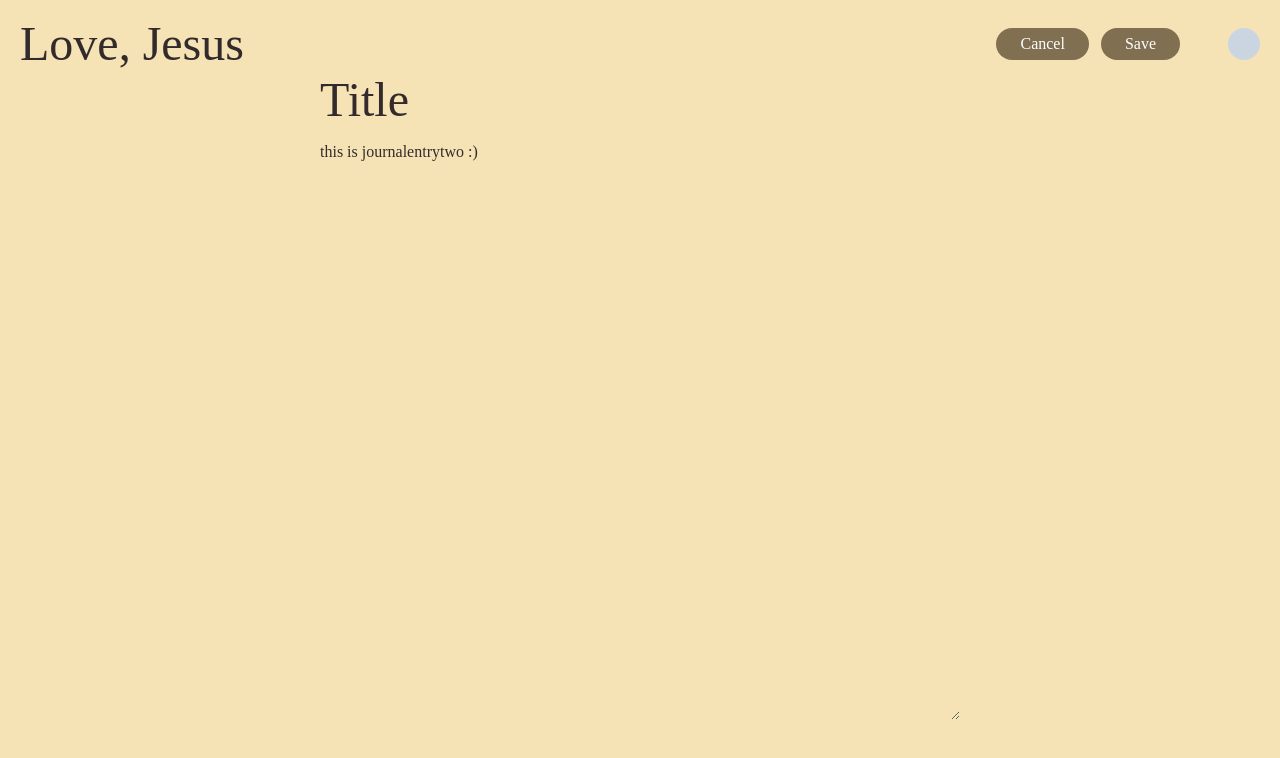
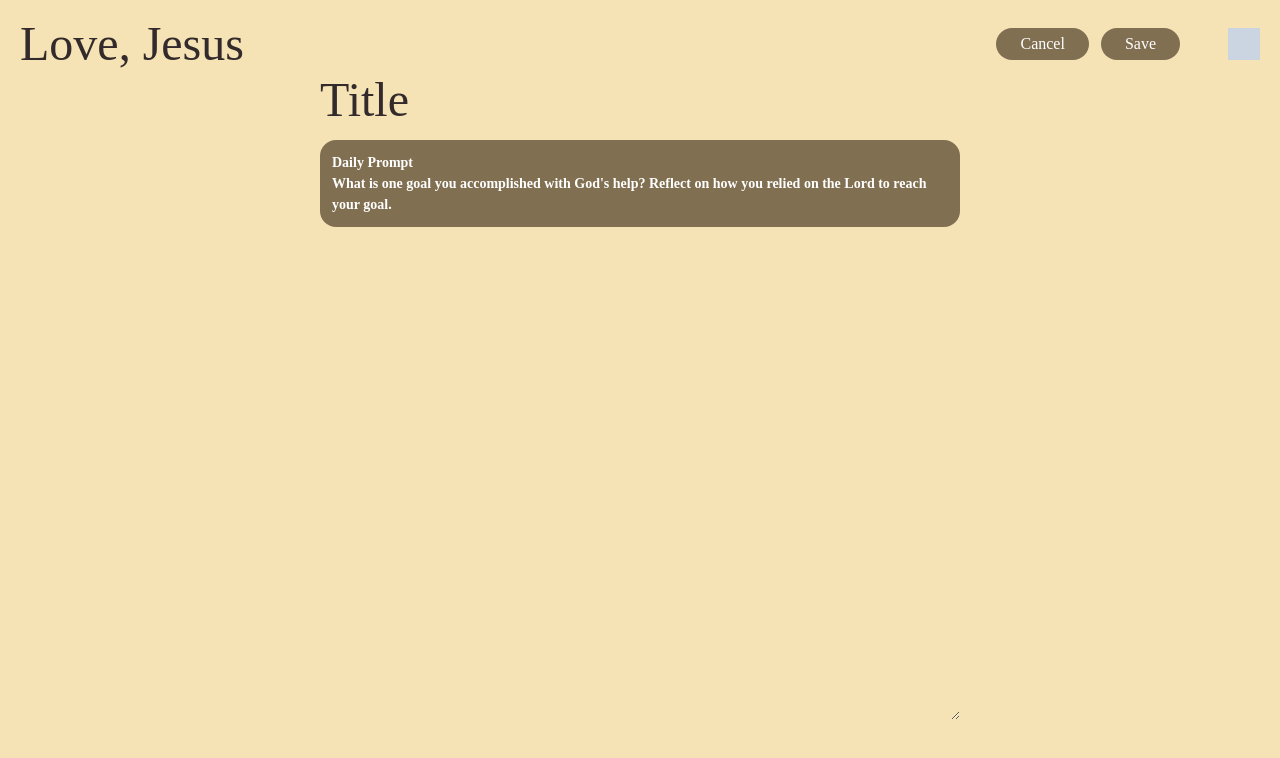
Before and after one commit to i252-hub/love-jesus-A-Journaling-and-Community-Web-App, a React (Vite) app in the folder journaling-app/: page /journalentrytwo in a window 1280 px wide. Shown: the top 758 px of the page. Built offline with nearby package versions, Linux system fonts and the light colour scheme; a web font is replaced by a local one.

Commit message:
fix: transferred prompt storage to storage component

```diff
--- a/journaling-app/src/components/Storage.tsx
+++ b/journaling-app/src/components/Storage.tsx
@@ -1,7 +1,8 @@
-import { useState, useEffect} from "react";
+import { useState, useEffect, useCallback} from "react";
 import JournalEntry from "../pages/journalentry";
 import JournalEntryTwo from "../pages/journalentrytwo";
 import { useNavigate, useLocation } from "react-router-dom";
+import prompts from "../promptsetone.json";
 
 interface Entry {
     id: string | undefined;
@@ -16,24 +17,64 @@ interface Entry {
 
   interface JournalEntryTwo extends Entry {
     date: string;
+    dailyPrompt?: string;
   }
 
 
 const Storage = () => {
 const [entries, setEntries] = useState<JournalEntry[]>([]);
 const [entriesTwo, setEntriesTwo] = useState<JournalEntryTwo[]>([]);
+const [dailyPrompt, setDailyPrompt] = useState<string>("");
+
 const navigate = useNavigate();
 const location = useLocation();
 const [isEntrySaved, setIsEntrySaved] = useState(false);
 
+
 const localStorageKey =
 location.pathname === "/journalentrytwo" ? "journalEntriesTwo" : "journalEntries";
+
+const hash = (str: string) => {
+    let hash = 0;
+    for (let i = 0; i < str.length; i++) {
+      const char = str.charCodeAt(i);
+      hash = (hash << 5) - hash + char;
+      hash |= 0;
+    }
+    return Math.abs(hash);
+  };
+
+  const generateDailyPrompt = useCallback(() => {
+    const currentDate = new Intl.DateTimeFormat("en-US", {
+        year: "numeric",
+        month: "long",
+        day: "numeric",
+      }).format(new Date())
+    const storedDate = localStorage.getItem("lastPromptDate");
+
+    if (storedDate !== currentDate) {
+      const hashValue = hash(currentDate);
+      const randomIndex = hashValue % prompts.length;
+      const prompt = prompts[randomIndex];
+
+      localStorage.setItem("dailyPrompt", prompt);
+      localStorage.setItem("lastPromptDate", currentDate);
+      return prompt;
+    }
+    return localStorage.getItem("dailyPrompt") || "";
+  }, []);
+
+  useEffect(() => {
+    const dailyPromptForToday = generateDailyPrompt();
+    setDailyPrompt(dailyPromptForToday);
+  }, [generateDailyPrompt]);
 
 const saveEntryCommon = <T extends Entry>(
     entry: T,
     setEntriesCallback: React.Dispatch<React.SetStateAction<T[]>>,
     isEditMode: boolean
   ) => {
+const dailyPromptForDate = generateDailyPrompt();
 const entryWithDate = {
   ...entry,
   date: new Intl.DateTimeFormat("en-US", {
@@ -42,6 +83,7 @@ const entryWithDate = {
     day: "numeric",
   }).format(new Date()),
   id: isEditMode ? entry.id : Date.now().toString(),
+  dailyPrompt: dailyPromptForDate,
 };
 console.log("saveEntry invoked:", entryWithDate);
 setIsEntrySaved(true);
@@ -93,6 +135,7 @@ if (savedEntries) {
             }).format(new Date(entry.date))
         : new Intl.DateTimeFormat("en-US", { year: "numeric", month: "long", day: "numeric" }).format(new Date()),
         id: entry.id || `${Date.now()}-${index}`,
+
     }));
     if (location.pathname === "/journalentrytwo") {
         setEntriesTwo(parsedEntries);
--- a/journaling-app/src/pages/journalentrytwo.tsx
+++ b/journaling-app/src/pages/journalentrytwo.tsx
@@ -1,24 +1,27 @@
 import React from "react";
-import { useState } from "react";
+import { useState, useEffect, useCallback } from "react";
 import { useNavigate, useLocation } from "react-router-dom";
 import { v4 as uuidv4 } from 'uuid';
-
+import prompts from "../promptsetone.json";
 
 type EntryTwo = {
     title: string;
     description: string;
     date: string;
     id: string;
+    dailyPrompt?: string;
 
 };
 
 const JournalEntryTwo = ({onSave}: { onSave:  (entry: EntryTwo, isEditMode: boolean) => void }) => {
+
   const navigate = useNavigate();
     const location = useLocation();
     const existingEntry = location.state?.entry as EntryTwo | undefined;
 
     const [inputValue, setInputValue] = useState(existingEntry?.title || '');
     const [textareaValue, setTextAreaValue] = useState( existingEntry?.description || '');
+    const [dailyPrompt, setDailyPrompt] = useState<string>('');
 
 
     const ChangeValue = (e: React.ChangeEvent<HTMLInputElement>) => setInputValue(e.target.value);
@@ -36,15 +39,56 @@ const JournalEntryTwo = ({onSave}: { onSave:  (entry: EntryTwo, isEditMode: bool
               return uuidv4();
             };
 
+
+    const hash = (str: string) => {
+      let hash = 0;
+      for (let i = 0; i < str.length; i++) {
+          const char = str.charCodeAt(i);
+          hash = (hash << 5) - hash + char;
+          hash |= 0;
+      }
+      return Math.abs(hash);
+  };
+
+  const DailyPrompt = useCallback(() => {
+    const currentDate = new Date().toISOString().split('T')[0];
+        const storedDate = localStorage.getItem("lastPromptDate");
+        console.log("Current Date:", currentDate);
+        console.log("Stored Date:", storedDate);
+    if (storedDate !== currentDate) {
+      const hashValue = hash(currentDate);
+      const randomIndex = hashValue % prompts.length;
+      const dailyPrompt = prompts[randomIndex];
+
+
+      localStorage.setItem("dailyPrompt", dailyPrompt);
+      localStorage.setItem("lastPromptDate", currentDate);
+
+      return dailyPrompt;
+    }
+    return localStorage.getItem("dailyPrompt") || "";
+
+
+  }, []);
+
+  useEffect(() => {
+    setDailyPrompt(DailyPrompt());
+}, [DailyPrompt]);
+
 const HandleSave = () => {
 
   if(inputValue.trim() && textareaValue.trim()){
+    const dailyPrompt = DailyPrompt();
+
       const entry: EntryTwo = {
           title: inputValue,
           description: textareaValue,
           date: existingEntry?.date || FormattedDate,
           id: existingEntry?.id || generateUniqueId(),
+          dailyPrompt: dailyPrompt,
           };
+
+          entry['dailyPrompt'] = dailyPrompt;
         const updatedEntries = [...(location.state?.entries || []), entry];
         if (isEditMode) {
           const entryIndex = updatedEntries.findIndex(
@@ -67,6 +111,10 @@ const JournalEntryTwo = ({onSave}: { onSave:  (entry: EntryTwo, isEditMode: bool
       alert('Please fill out both the title and description!');
   }
 }
+
+
+console.log("Generated Prompt:", dailyPrompt);
+
     return(
         <>
         <div className="bg-customYellow h-screen ">
@@ -74,12 +122,16 @@ const JournalEntryTwo = ({onSave}: { onSave:  (entry: EntryTwo, isEditMode: bool
 <div className="text-[3rem] font-belle relative top-2 text-textBlackish ml-5">Love, Jesus</div>
 <div className="flex gap-[3rem] mr-5 relative top-2">
     <div className="flex gap-3 ">
-    <button className="text-white font-annie bg-customBrown pt-1 pb-1 pr-6 pl-6 rounded-2xl">Cancel</button>
+    <button
+    onClick={()=> navigate("/gratitude")}
+    className="text-white font-annie bg-customBrown pt-1 pb-1 pr-6 pl-6 rounded-2xl"
+    >Cancel</button>
 
    <button className="text-white font-annie bg-customBrown pt-1 pb-1 pr-6 pl-6 rounded-2xl" onClick={HandleSave}>Save</button>
 
     </div>
-    <div className="w-8 h-8 bg-slate-300 rounded-2xl "></div>
+    <div className="w-8 h-8 bg-slate-300 ro    const hashValue = hash(currentDate);
+unded-2xl "></div>
 </div>
         </nav>
 <div className="w-full h-[80%] relative top-[5rem] flex justify-center items-center ">
@@ -95,12 +147,15 @@ const JournalEntryTwo = ({onSave}: { onSave:  (entry: EntryTwo, isEditMode: bool
           <span className={`text-[3rem] z-10 font-annie text-textBlackish absolute peer-focus:hidden" ${inputValue || document.activeElement === document.querySelector('input') ? 'hidden' : ''}`}>Title</span>
     </div>
 
+       <div className="w-full p-3 bg-customBrown text-white font-[800] text-[14px] font-annie justify-center items-center rounded-2xl">
+       <p>Daily Prompt</p>
+       <p>{dailyPrompt}</p>
 
+       </div>
           <textarea
           className="w-full h-full placeholder:text-textBlackish placeholder:font-annie focus:text-textBlackish focus:font-annie bg-transparent focus:outline-none"
           value= {textareaValue}
           onChange={TextAreaChangeValue}
-          placeholder= 'this is journalentrytwo :)'
           />
         </div>
 </div>
```
Also changed, not shown: journaling-app/src/components/Prompts.tsx (deleted). Lines whose indentation alone changed are shown as unchanged.
